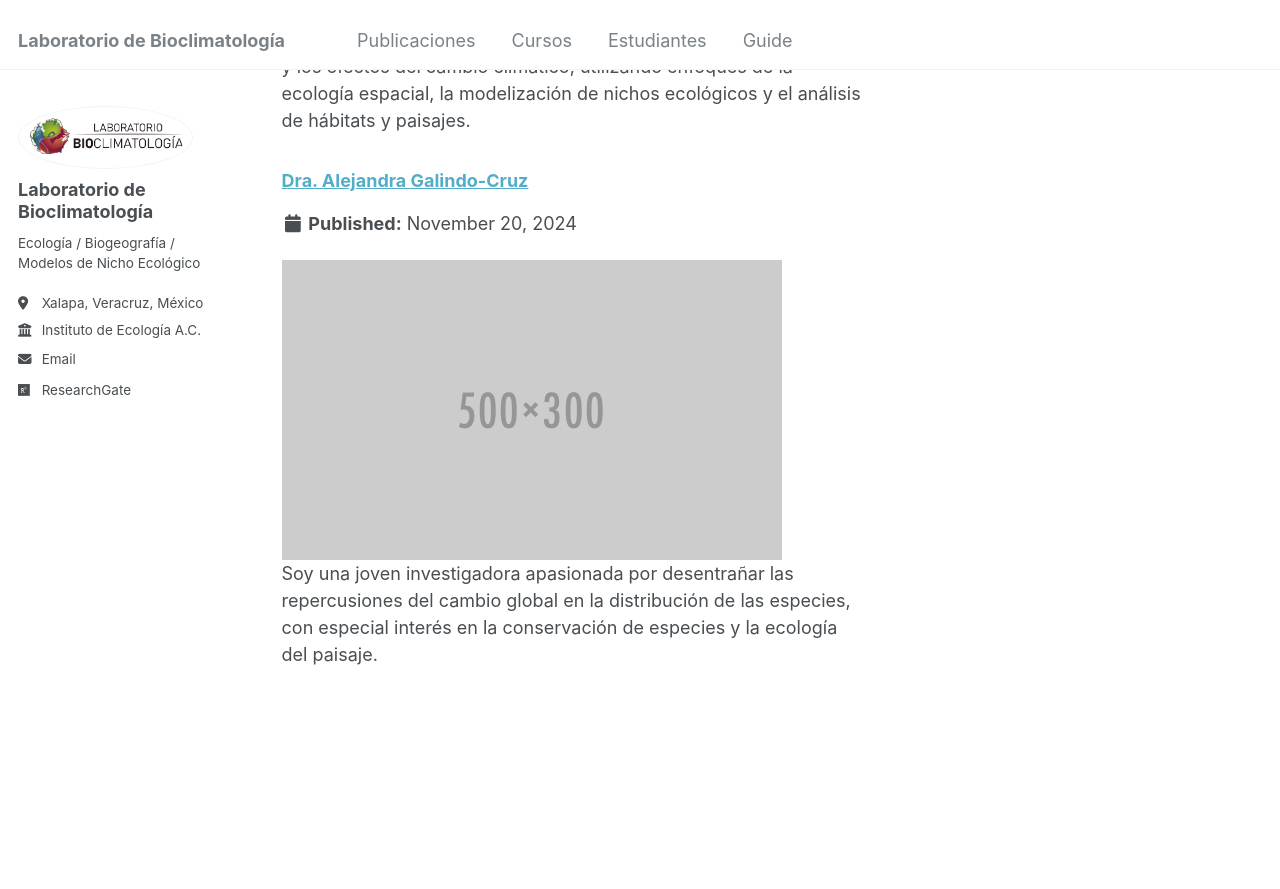
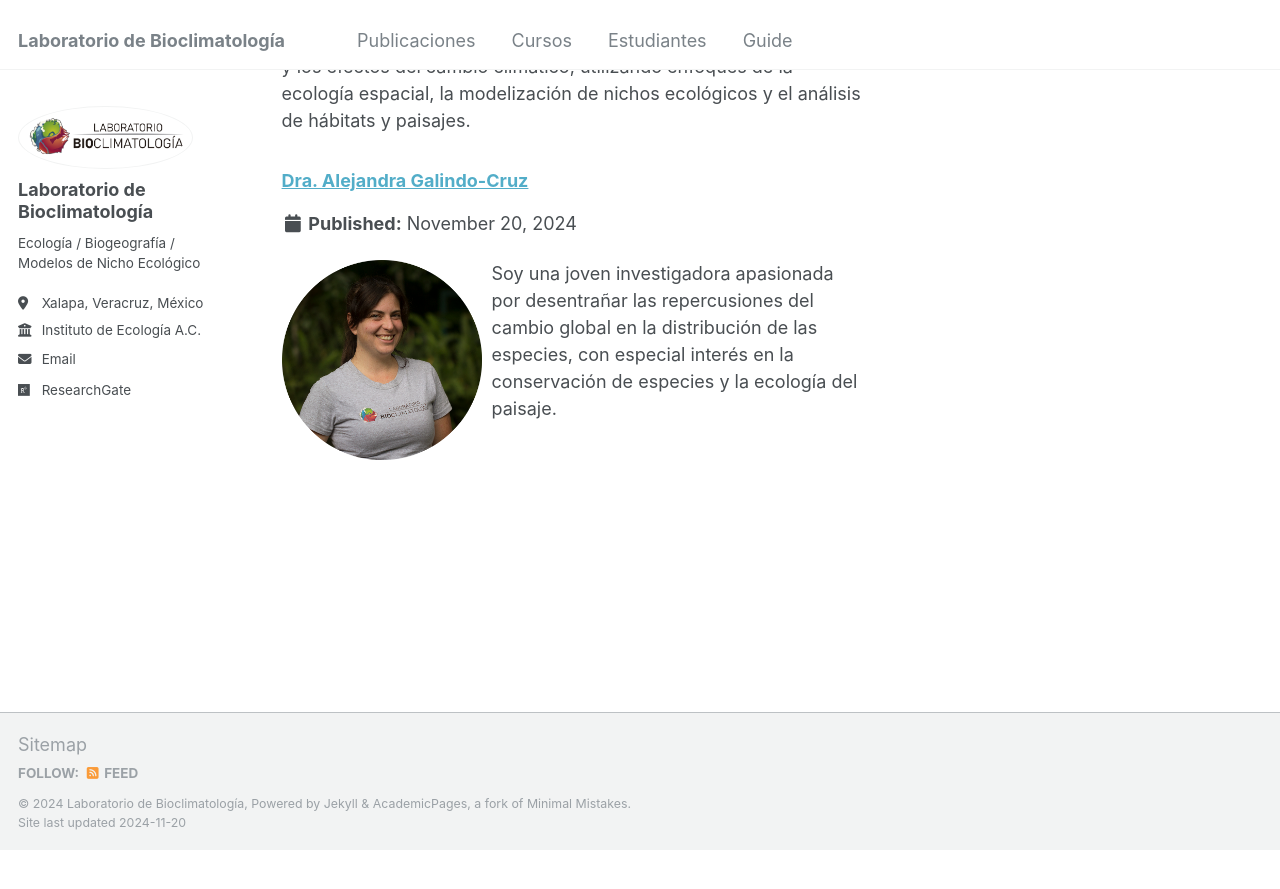
Before and after one commit to Labbioclim/bioclimat, a Jekyll site: the page built from _pages/portfolio.html, in a window 1280 px wide and 900 px high, scrolled down 4623 px. Shown: the top 889 px of the window. Built offline with Jekyll 4.4.1, drawn with Linux system fonts in a browser that asks for light colours; after the commit the page ends 5473 px from its top, so only the background shows below that.

Commit message:
Update AGC.html

```diff
--- a/_portfolio/AGC.html
+++ b/_portfolio/AGC.html
@@ -4,5 +4,5 @@ collection: portfolio
 category: gstud
 link: "https://www.researchgate.net/profile/Alejandra-Galindo-Cruz"
 permalink: "https://labbioclim.github.io/https://www.researchgate.net/profile/Alejandra-Galindo-Cruz"
-excerpt: "<img src='https://labbioclim.github.io/bioclimat/images/500x300.png'><br/> Soy una joven investigadora apasionada por desentrañar las repercusiones del cambio global en la distribución de las especies, con especial interés en la conservación de especies y la ecología del paisaje."
+excerpt: "<img src='https://labbioclim.github.io/bioclimat/images/alega.png' style='width: 200px; float: left; margin-right: 10px;'> Soy una joven investigadora apasionada por desentrañar las repercusiones del cambio global en la distribución de las especies, con especial interés en la conservación de especies y la ecología del paisaje."
 ---
```
